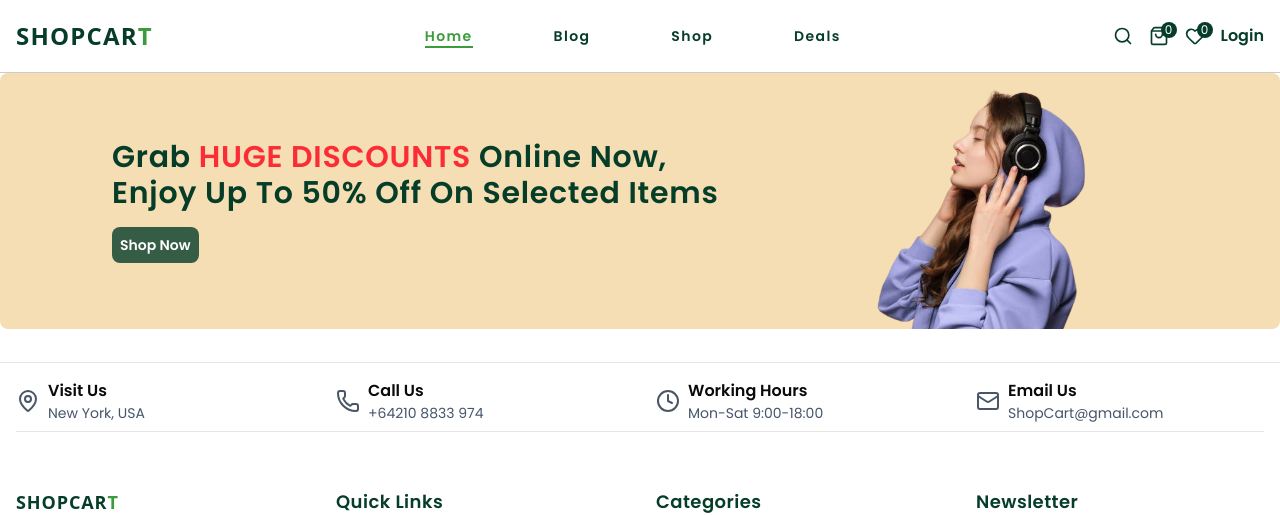
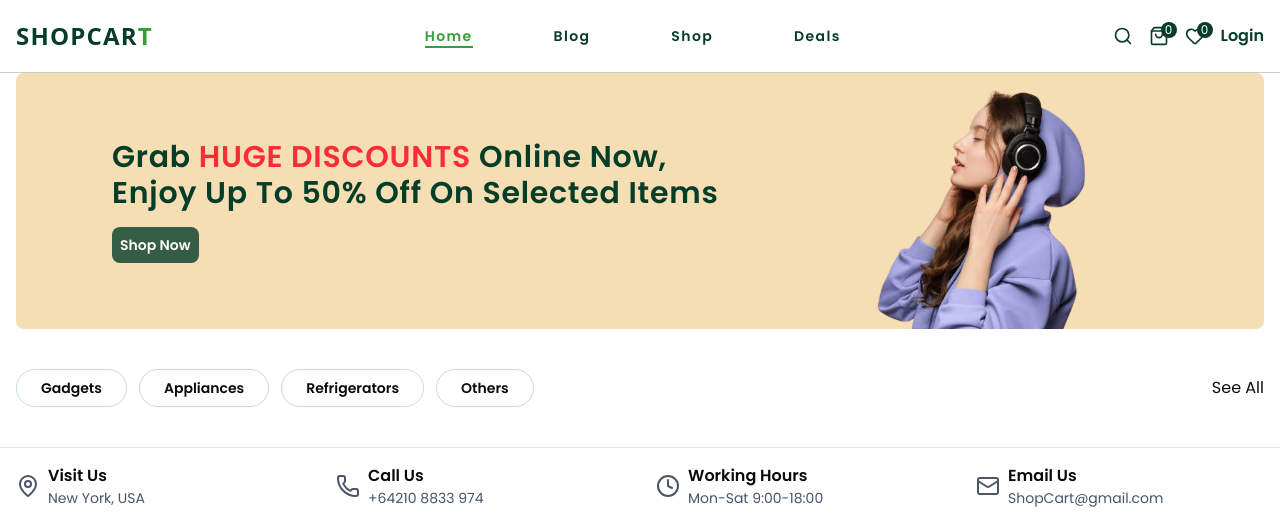
Before and after one commit to HerbertSegismar/nm-ecommerce, a Next.js app: page / in a window 1280 px wide. Shown: the top 515 px of the page. Built offline with nearby package versions, Linux system fonts and the light colour scheme; no server answers.

Commit message:
product types

```diff
--- a/app/(client)/page.tsx
+++ b/app/(client)/page.tsx
@@ -1,15 +1,19 @@
-import Container from '@/components/Container'
-import HomeBanner from '@/components/HomeBanner'
-import React from 'react'
+import Container from "@/components/Container";
+import HomeBanner from "@/components/HomeBanner";
+import ProductGrid from "@/components/ProductGrid";
+import React from "react";
 
 export const dynamic = "force-dynamic"; // Disables prerendering
 
 const Home = () => {
   return (
-    <Container className='bg-lightBrown rounded-md'>
+    <Container>
       <HomeBanner />
+      <div>
+        <ProductGrid />
+      </div>
     </Container>
   );
-}
+};
 
-export default Home
+export default Home;
--- a/components/HomeBanner.tsx
+++ b/components/HomeBanner.tsx
@@ -6,7 +6,7 @@
 
 const HomeBanner = () => {
   return (
-    <div className="py-10 md:py-0 px-10 lg:px-24 flex items-center justify-between">
+    <div className="p-8 md:py-0 lg:px-24 flex items-center justify-between bg-lightBrown rounded-md ">
       <div className="space-y-4">
         <Title>
           Grab <span className='text-red-500 uppercase text-3xl'>huge discounts</span> online now, <br /> Enjoy up to 50%
--- /dev/null
+++ b/components/HometabBar.tsx
@@ -0,0 +1,23 @@
+import { productType } from "@/constants/NavData";
+import React from "react";
+
+const HometabBar = () => {
+  return (
+    <div className="flex items-center justify-between flex-wrap gap-5">
+      <div className="text-sm font-semibold flex items-center gap-3">
+        {productType?.map((item) => (
+          <button
+            key={item?.name}
+            className={`border border-lightGreen/30 px-4 py-1.5 hover:border-lightGreen
+                    md:px-6 md:py-2 rounded-full hover:bg-lightGreen hover:text-white hoverEffect`}
+          >
+            {item?.name}
+          </button>
+        ))}
+      </div>
+      <div>See All</div>
+    </div>
+  );
+};
+
+export default HometabBar;
--- /dev/null
+++ b/components/ProductGrid.tsx
@@ -0,0 +1,16 @@
+'use client'
+import { useState } from 'react'
+import HometabBar from './HometabBar'
+
+const ProductGrid = () => {
+    const [products, setProducts] = useState([])
+    const [loading, setLoading] = useState(false)
+    const [selectedTab, setSelectedTab] = useState("")
+  return (
+    <div className='py-10'>
+        <HometabBar />
+    </div>
+  )
+}
+
+export default ProductGrid
--- a/constants/NavData.ts
+++ b/constants/NavData.ts
@@ -22,3 +22,10 @@
   { name: "Washing Machines", path: "/washing-machines"},
   { name: "Gadget Accessories", path: "/gadget-accessories" }
 ];
+
+export const productType = [
+  { name: "Gadgets", path: "/gadgets" },
+  { name: "Appliances", path: "/appliances" },
+  { name: "Refrigerators", path: "/refrigerators"},
+  { name: "Others", path: "/others" }
+];
```
